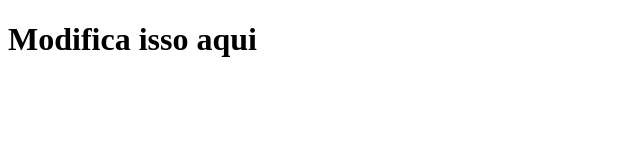
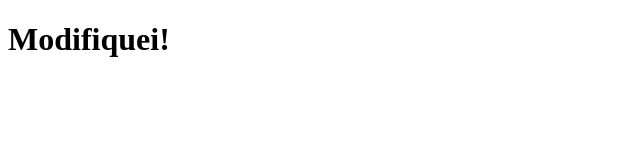
Before and after one commit to joao-bolito/tarefa-engenharia-git, a plain HTML site: page index.html in a window 1280 px wide. Shown: the whole page, without its empty margins (0-640 px from the left). Drawn offline with Linux system fonts and the light colour scheme.

Commit message:
Modificado!

```diff
--- a/index.html
+++ b/index.html
@@ -6,6 +6,6 @@
     <title>Document</title>
 </head>
 <body>
-    <h1>Modifica isso aqui</h1>
+    <h1>Modifiquei!</h1>
 </body>
 </html>
```
